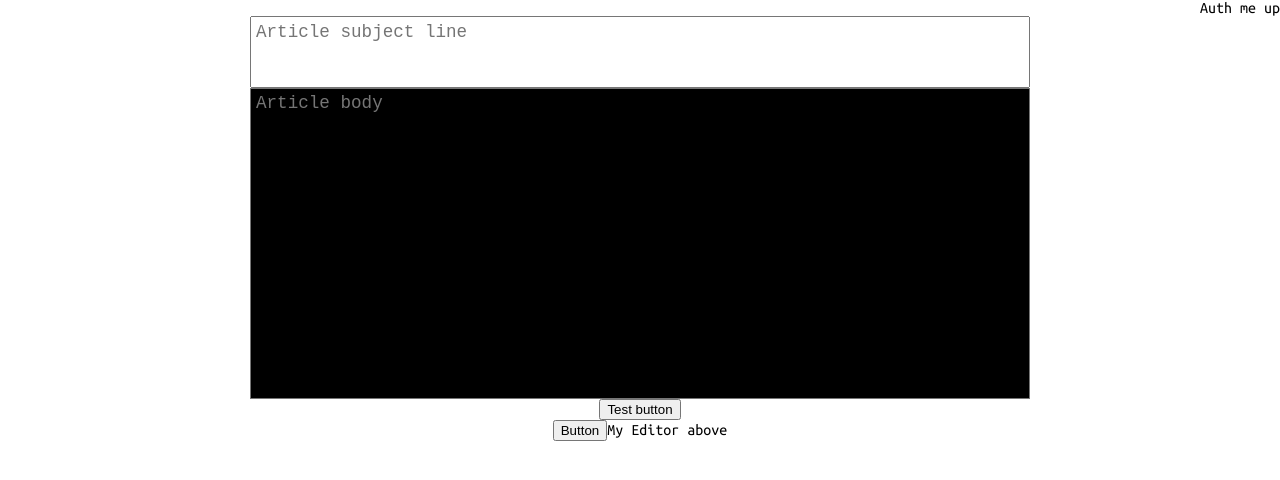
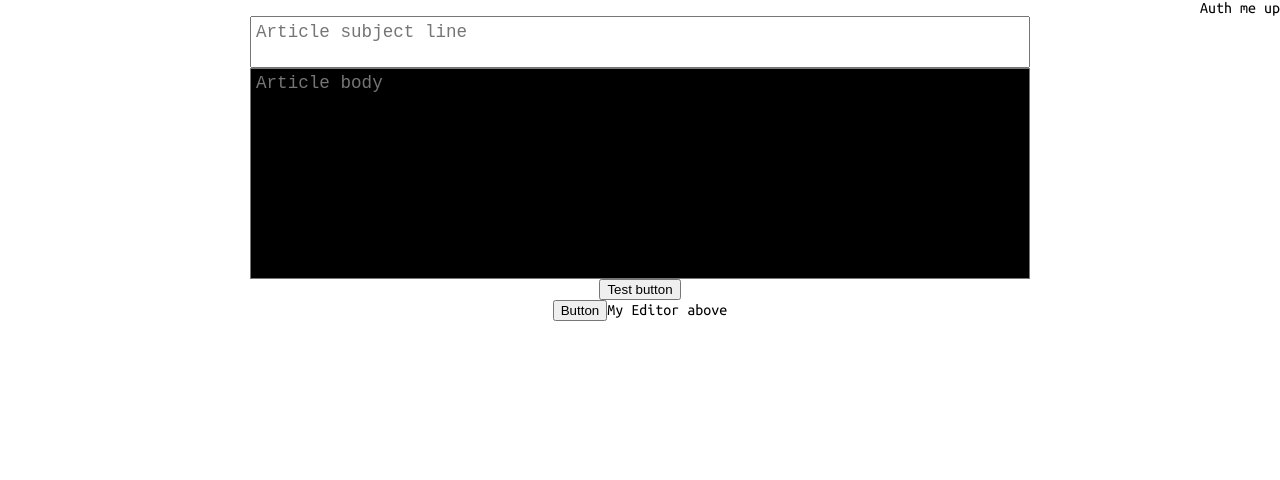
Before and after one commit to benamiller/internal-knowledge-base-frontend, a React (Create React App) app: page / in a window 1280 px wide. Shown: the top 480 px of the page. Built offline with nearby package versions, Linux system fonts and the light colour scheme.

Commit message:
Update textarea styling to match number of rows

```diff
--- a/src/components/MyEditor/MyEditor.css
+++ b/src/components/MyEditor/MyEditor.css
@@ -11,13 +11,11 @@ textarea {
 }
 
 #article-subject {
-  height: 60px;
   width: 60%;
   resize: none;
 }
 
 #article-body {
-  height: 300px;
   width: 60%;
   resize: none;
   background-color: black;
--- a/src/components/MyEditor/MyEditor.js
+++ b/src/components/MyEditor/MyEditor.js
@@ -18,7 +18,7 @@ const MyEditor = (props) => {
 	return (
 		<div className="Article-input">
 			<textarea id="article-subject" placeholder='Article subject line' value={articleSubject} onChange={handleSubjectChange}></textarea>
-			<textarea id="article-body" placeholder='Article body' value={articleBody} onChange={handleBodyChange}></textarea>
+			<textarea id="article-body" placeholder='Article body' value={articleBody} onChange={handleBodyChange} rows="10"></textarea>
 			<button onClick={() => console.log(articleBody)}>Test button</button>
 		</div>
 	)
```
